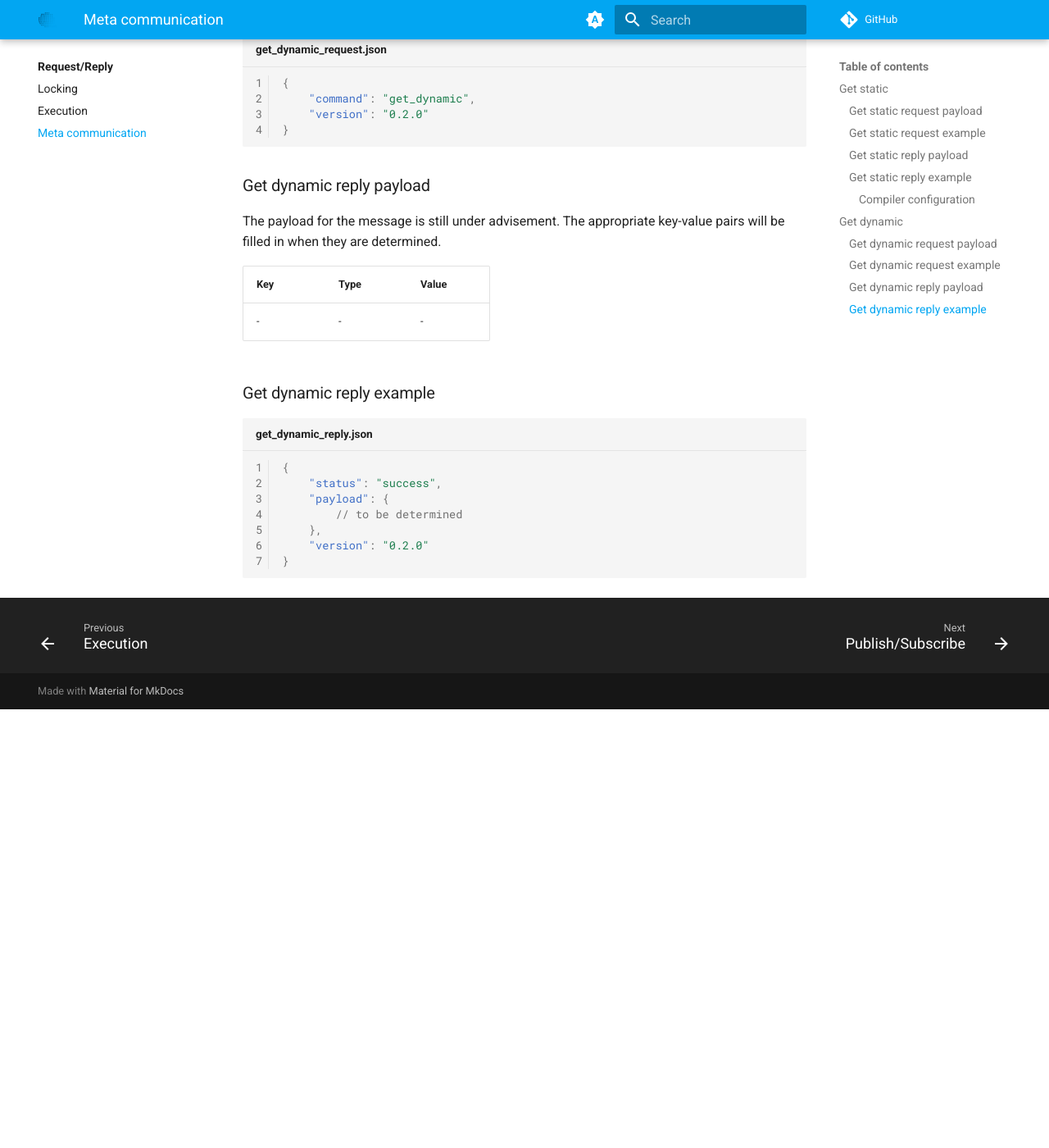
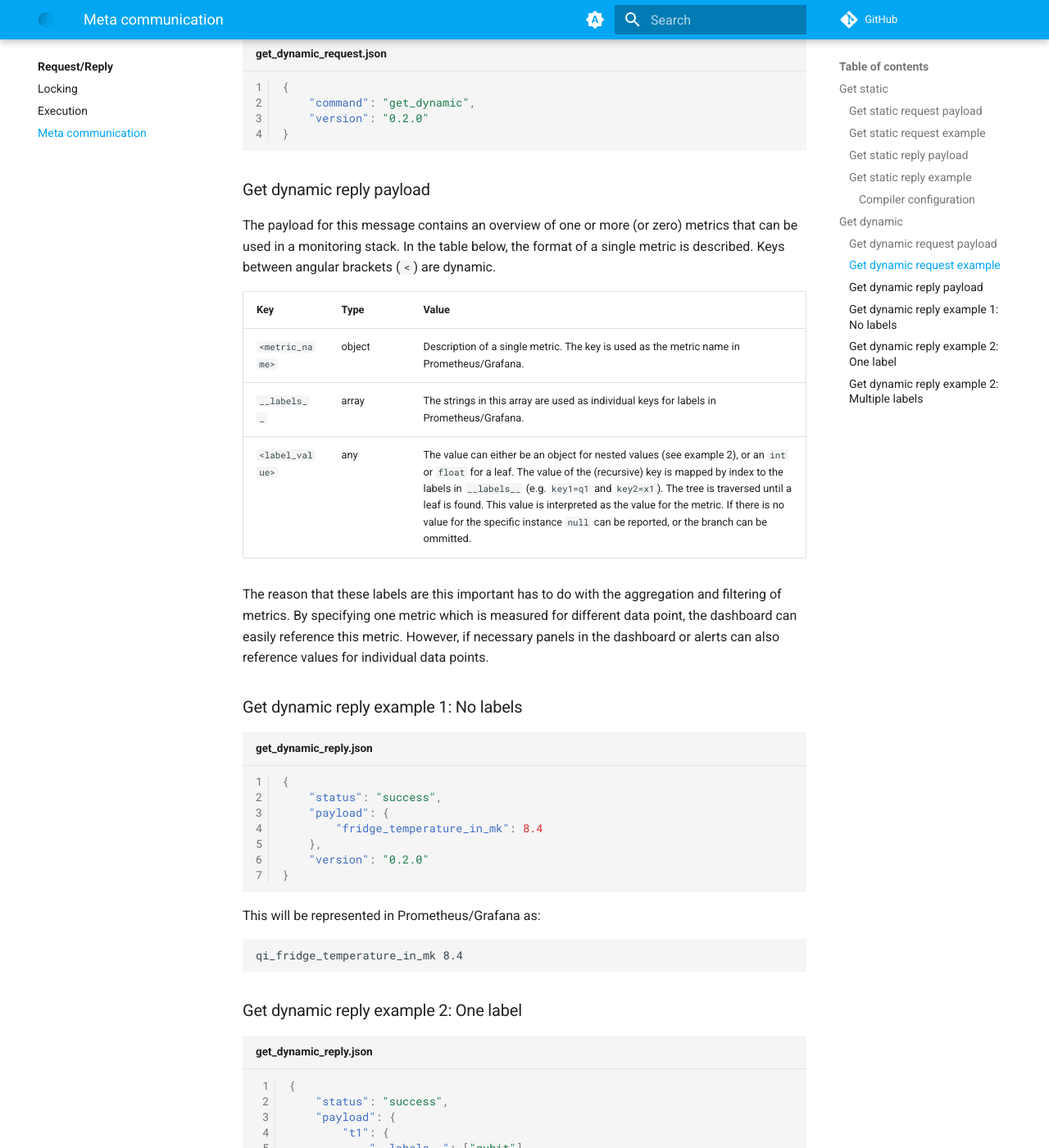
Before and after one commit to QuTech-Delft/compute-runtime-schema, an MkDocs documentation site: the page built from docs/request/meta.md, in a window 1280 px wide and 1400 px high, scrolled down 3060 px. Shown: the whole window at 82% size. Built offline with MkDocs 1.6.1 and Material for MkDocs 9.7.7, drawn with Linux system fonts in a browser that asks for light colours; comment, search, counter and statistics services are not loaded; the version menu is left out; before the commit the page ends 3925 px from its top, so only the background shows below that; some of the changed text lies outside the part shown.

Commit message:
[QI2-1525] Add documentation on dynamic data reply (#27)

````diff
--- a/docs/request/meta.md
+++ b/docs/request/meta.md
@@ -32,11 +32,11 @@
 | Key | Type | Value |
 | --- | --- | --- |
 | `nqubits` | `int` | The number of qubits |
-| `topology` | `list[tuple]` | List of the edges between the various qubits |
+| `topology` | `array[tuple]` | List of the edges between the various qubits |
 | `name` | `str` | Name of the system |
-| `pgs` | `list[str]` | Supported primitive gates set of the system. Gate names as described in cQASM (in uppercase) |
+| `pgs` | `array[str]` | Supported primitive gates set of the system. Gate names as described in cQASM (in uppercase) |
 | `starttime` | `float` | Timestamp of start-up of the system (return value of `time.time()`) |
-| `default_compiler_config` | `dict[str,list[dict[str, Any]]]` | Compiler configurations for different stages. |
+| `default_compiler_config` | `object[str,array[object[str, Any]]]` | Compiler configurations for different stages. |
 
 ### Get static reply example
 
@@ -71,7 +71,7 @@
 }
 ```
 
-##### Compiler configuration
+#### Compiler configuration
 
 The compiler configuration defines the pre-processing needed to convert the user-provided circuit into one that the
 backend can process. This comprises a list of steps that should be applied to the circuit using the Opensquirrel
@@ -117,21 +117,79 @@
 
 ### Get dynamic reply payload
 
-The payload for the message is still under advisement. The appropriate key-value pairs will be filled in when they are
-determined.
+The payload for this message contains an overview of one or more (or zero) metrics that can be used in a monitoring
+stack. In the table below, the format of a single metric is described. Keys between angular brackets (`<`) are dynamic.
 
 | Key | Type | Value |
 | --- | --- | --- |
-| - | - | - |
+| `<metric_name>` | object | Description of a single metric. The key is used as the metric name in Prometheus/Grafana. |
+| `__labels__` | array | The strings in this array are used as individual keys for labels in Prometheus/Grafana. |
+| `<label_value>` | any | The value can either be an object for nested values (see example 2), or an `int` or `float` for a leaf. The value of the (recursive) key is mapped by index to the labels in `__labels__` (e.g. `key1=q1` and `key2=x1`). The tree is traversed until a leaf is found. This value is interpreted as the value for the metric. If there is no value for the specific instance `null` can be reported, or the branch can be ommitted. |
 
-### Get dynamic reply example
+The reason that these labels are this important has to do with the aggregation and filtering of metrics. By specifying
+one metric which is measured for different data point, the dashboard can easily reference this metric. However, if
+necessary panels in the dashboard or alerts can also reference values for individual data points.
+
+### Get dynamic reply example 1: No labels
 
 ```json title="get_dynamic_reply.json" linenums="1"
 {
     "status": "success",
     "payload": {
-        // to be determined
+        "fridge_temperature_in_mk": 8.4
     },
     "version": "0.2.0"
 }
 ```
+
+This will be represented in Prometheus/Grafana as:
+
+```txt
+qi_fridge_temperature_in_mk 8.4
+```
+
+### Get dynamic reply example 2: One label
+
+```json title="get_dynamic_reply.json" linenums="1"
+{
+    "status": "success",
+    "payload": {
+        "t1": {
+            "__labels__": ["qubit"],
+            "q0": 0.995,
+            "q1": 0.988
+        }
+    },
+    "version": "0.2.0"
+}
+```
+
+This will be represented in Prometheus/Grafana as:
+
+```txt
+qi_t1{qubit=q0} 0.995
+qi_t1{qubit=q1} 0.988
+```
+
+### Get dynamic reply example 2: Multiple labels
+
+```json title="get_dynamic_reply.json" linenums="1"
+{
+    "status": "success",
+    "payload": {
+        "cnot_fidelity": {
+            "__labels__": ["qubit1", "qubit2"],
+            "q1": {
+                "q0": 0.995
+            }
+        }
+    },
+    "version": "0.2.0"
+}
+```
+
+This will be represented in Prometheus/Grafana as:
+
+```txt
+qi_cnot_fidelity{qubit1=q1, qubit2=q0} 0.995
+```
````
